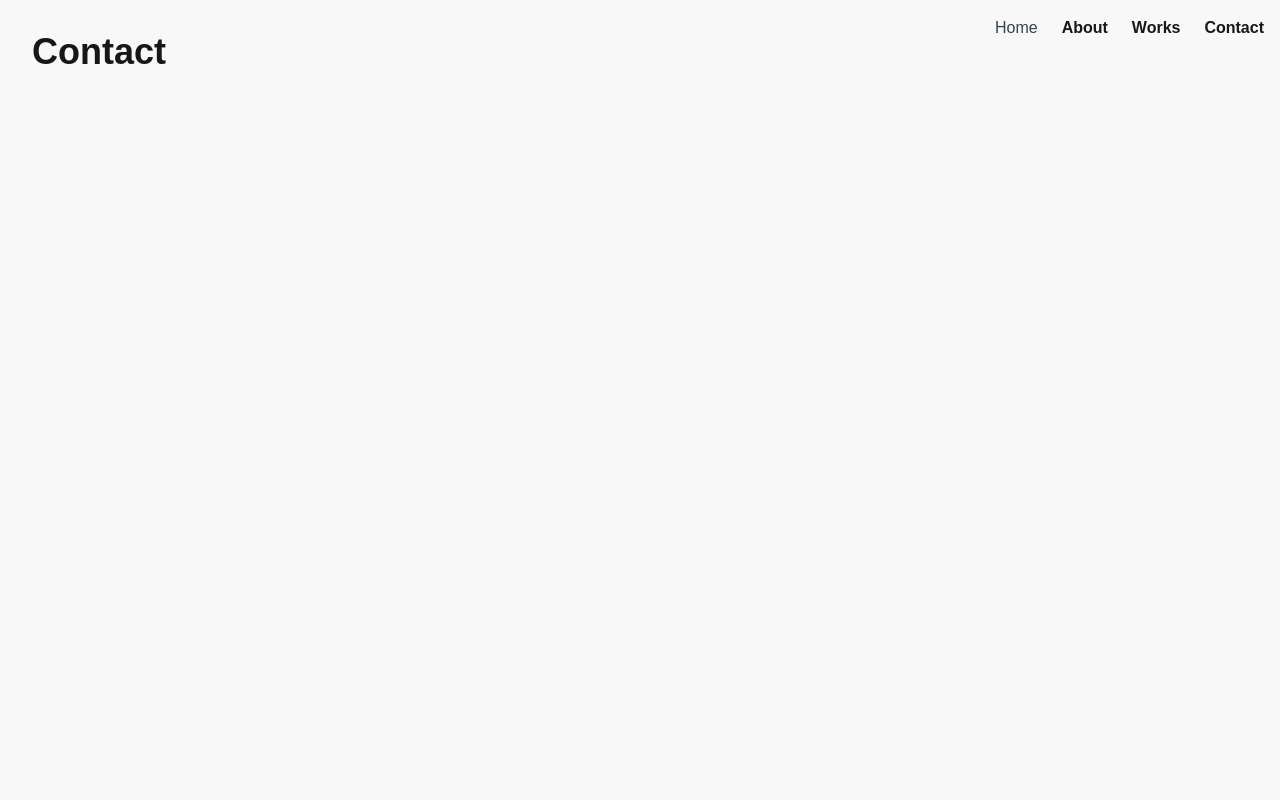
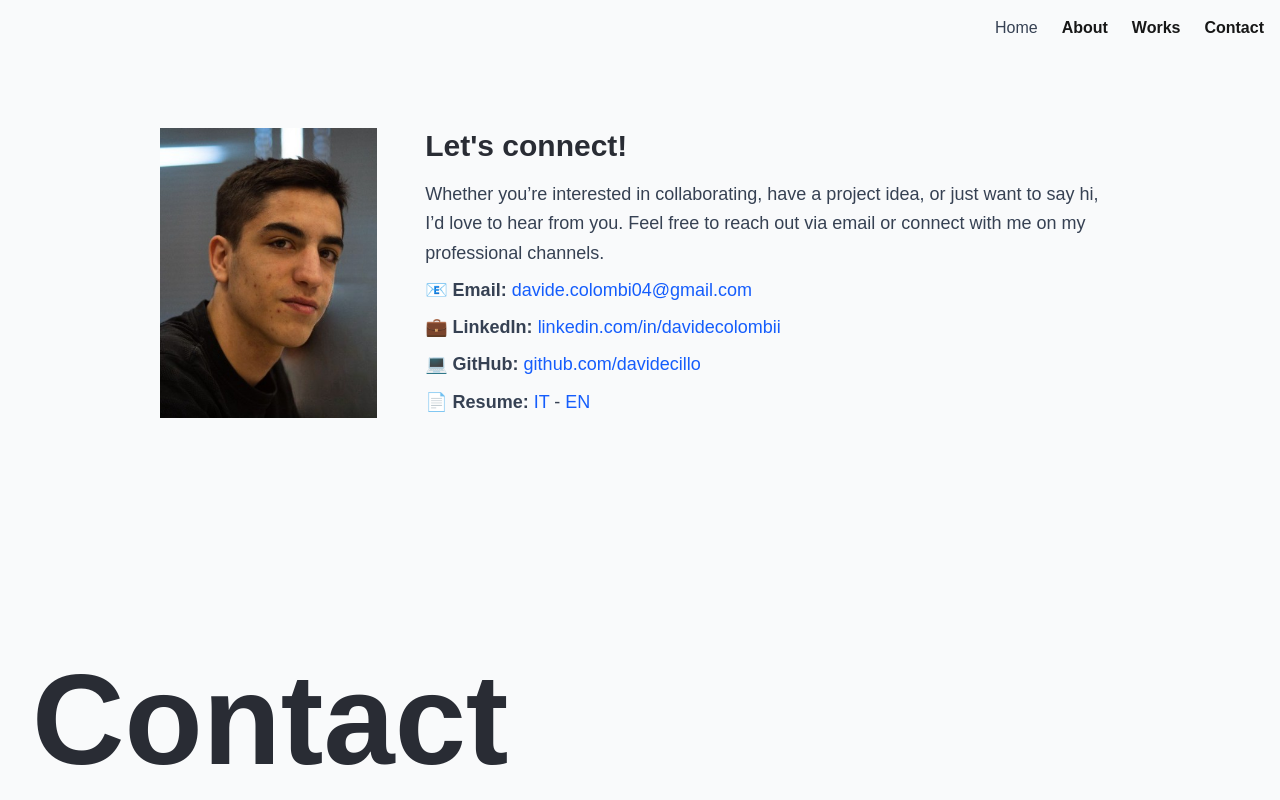
Before and after one commit to davidecillo/portfolio, a Next.js app: page /contact in a window 1280 px wide. Built offline with nearby package versions, Linux system fonts and the light colour scheme.

Commit message:
Add About and Contact pages with bio, profile image, social links, and downloadable CV

```diff
--- a/app/about/page.js
+++ b/app/about/page.js
@@ -3,32 +3,53 @@ import Image from "next/image";
 
 export default function About() {
   return (
-    <main className="flex flex-col items-center justify-center min-h-screen bg-gray-50">
+    <main className="flex flex-col items-center pt-8 min-h-screen bg-gray-50 overflow-x-hidden">
       <Navbar />
 
-      <div className="flex flex-col items-center p-8 space-y-8 max-w-[400px]">
-        <h2 className="text-lg mb-4">
-          I'm a UX/UI Designer based in Bergamo, Italy, focused on creating
-          intuitive, user-centered designs that enhance the user experience.
-        </h2>
+      <section className="flex flex-col md:flex-row items-start justify-start gap-12 px-8 py-8 max-w-5xl mx-auto">
+        <div className="relative">
+          <Image
+            src="/profile pic.jpg"
+            alt="Davide Colombi"
+            height={400}
+            width={300}
+            className=""
+          />
+        </div>
 
-        <Image
-          src="/profile pic.jpg"
-          width={300}
-          height={400}
-          alt="Davide Colombi"
-          className="shadow-xl"
-        />
-
-        <div className="flex flex-col items-start">
-          <p className="mb-4">
-            I specialize in creating intuitive, user-friendly designs that
-            provide meaningful experiences. With a passion for technology and
-            innovation, I constantly strive to improve and adapt to the
-            ever-changing design landscape.
+        <div className="w-full space-y-6 text-gray-700 text-lg leading-relaxed">
+          <p>
+            Hi! I'm Davide, a <strong>UX/UI Designer</strong> and{" "}
+            <strong>Front-End Developer</strong> with a deep passion for
+            crafting intuitive, meaningful experiences.
+          </p>
+          <p>
+            My approach combines curiosity, creativity and a solid understanding
+            of both design and development. I'm always seeking new ways to grow
+            and improve by exploring emerging trends, experimenting with fresh
+            ideas, and staying curious about how design and development can
+            shape the way we interact with technology.
           </p>
         </div>
-      </div>
+      </section>
+
+      <section className="px-8 pb-24 max-w-5xl mx-auto text-gray-700 text-lg leading-relaxed">
+        <h2 className="text-2xl font-semibold mb-2 text-[#292c34]">
+          Work Experiences
+        </h2>
+        <ul className="space-y-4">
+          <li>
+            <strong>UX/UI Designer</strong> at SIT Informatica |{" "}
+            <em> January 2025 - March 2025</em>
+            <br />
+            During my experience, I focused on developing front-end solutions
+            and designing intuitive UX/UI interfaces using SitePainter and
+            Portal Studio. Throughout the process, I collaborated closely with
+            cross-functional teams to create seamless user experiences and
+            continuously optimize design solutions.
+          </li>
+        </ul>
+      </section>
 
       <div className="fixed bottom-4 left-8 flex items-end">
         <h2 className="text-9xl font-bold text-[#292c34]">About</h2>
--- a/app/contact/page.js
+++ b/app/contact/page.js
@@ -3,11 +3,90 @@ import Image from "next/image";
 
 export default function Contact() {
   return (
-    <main>
+    <main className="flex flex-col items-center pt-8 min-h-screen bg-gray-50 overflow-x-hidden">
       <Navbar />
-      <div className="p-8">
-        <h1 className="text-4xl font-bold">Contact</h1>
-        {/* <p className="mt-4">Here you can find our contact details.</p> */}
+
+      <section className="flex flex-col md:flex-row items-start justify-start gap-12 px-8 py-24 max-w-5xl mx-auto w-full text-gray-700 text-lg leading-relaxed">
+        {/* Foto profilo */}
+        <div className="relative">
+          <Image
+            src="/profile pic.jpg"
+            alt="Davide Colombi"
+            height={400}
+            width={300}
+            className=""
+          />
+        </div>
+
+        <div className="w-full">
+          <h2 className="text-3xl font-semibold text-[#292c34] mb-4">
+            Let's connect!
+          </h2>
+          <p>
+            Whether you’re interested in collaborating, have a project idea, or
+            just want to say hi, <br /> I’d love to hear from you. Feel free to
+            reach out via email or connect with me on my professional channels.
+          </p>
+
+          <div className="space-y-2 mt-2">
+            <p>
+              📧 <strong>Email:</strong>{" "}
+              <a
+                href="mailto:davide.colombi04@gmail.com"
+                className="text-blue-600 hover:underline"
+              >
+                davide.colombi04@gmail.com
+              </a>
+            </p>
+            <p>
+              💼 <strong>LinkedIn:</strong>{" "}
+              <a
+                href="https://www.linkedin.com/in/davidecolombii"
+                target="_blank"
+                rel="noopener noreferrer"
+                className="text-blue-600 hover:underline"
+              >
+                linkedin.com/in/davidecolombii
+              </a>
+            </p>
+            <p>
+              💻 <strong>GitHub:</strong>{" "}
+              <a
+                href="https://github.com/davidecillo"
+                target="_blank"
+                rel="noopener noreferrer"
+                className="text-blue-600 hover:underline"
+              >
+                github.com/davidecillo
+              </a>
+            </p>
+            <p>
+              📄 <strong>Resume: </strong>{" "}
+              <a
+                href="/cv/Colombi Davide - CV 2025.pdf"
+                target="_blank"
+                rel="noopener noreferrer"
+                className="text-blue-600 hover:underline"
+              >
+                IT
+              </a>
+              {" - "}
+              <a
+                href="/cv/Colombi Davide - CV EN 2025.pdf"
+                target="_blank"
+                rel="noopener noreferrer"
+                className="text-blue-600 hover:underline"
+              >
+                EN
+              </a>
+            </p>
+          </div>
+        </div>
+      </section>
+
+      {/* Titolo fisso */}
+      <div className="fixed bottom-4 left-8 flex items-end">
+        <h2 className="text-9xl font-bold text-[#292c34]">Contact</h2>
       </div>
     </main>
   );
--- /dev/null
+++ b/app/works/CineVerse/page.js
@@ -0,0 +1,7 @@
+export default function CineVerse(){
+    return(
+        <main>
+            CineVerse
+        </main>
+    )
+}
--- /dev/null
+++ b/app/works/PawPal/page.js
@@ -0,0 +1,73 @@
+"use client"
+import Navbar from "@/components/Navbar";
+import Image from "next/image";
+import { useState } from "react";
+
+const images = [
+  "/Projects/PawPal - hand mockup.png",
+];
+
+export default function PawPal() {
+  const [current, setCurrent] = useState(0);
+
+  const prevImage = () =>
+    setCurrent((current - 1 + images.length) % images.length);
+  const nextImage = () => setCurrent((current + 1) % images.length);
+
+  return (
+    <main className="flex flex-col items-center pt-8 min-h-screen bg-gray-50 overflow-x-hidden">
+      <Navbar />
+
+      <section className="px-8 py-24 max-w-5xl mx-auto text-gray-700 text-lg leading-relaxed space-y-10">
+        <div>
+          <h1 className="text-4xl font-bold text-[#292c34] mb-2">PawPal</h1>
+          <p className="text-gray-500 mb-4">February 2025</p>
+          <p>
+            PawPal is a mobile-first app designed to help dog owners collect,
+            share, and revisit their best moments with their furry friends.
+            Users can keep a memory diary, organize their dog’s information, and
+            interact with a clean and playful interface.
+          </p>
+        </div>
+
+        <div>
+          <h2 className="text-2xl font-semibold text-[#292c34] mb-2">
+            Tools & Technologies
+          </h2>
+          <ul className="list-disc list-inside">
+            <li>Figma</li>
+            <li>Next.js (structure & routing)</li>
+            <li>React (for future implementation)</li>
+          </ul>
+        </div>
+
+        <div>
+          <h2 className="text-2xl font-semibold text-[#292c34] mb-4">
+            Gallery
+          </h2>
+          <div className="relative w-full h-[400px] rounded-2xl overflow-hidden shadow-lg">
+            <Image
+              src={images[current]}
+              alt={`PawPal screenshot ${current + 1}`}
+              layout="fill"
+              objectFit="cover"
+              className="transition-all duration-500"
+            />
+            <button
+              onClick={prevImage}
+              className="absolute left-4 top-1/2 transform -translate-y-1/2 bg-white/70 hover:bg-white p-2 rounded-full shadow"
+            >
+              ◀
+            </button>
+            <button
+              onClick={nextImage}
+              className="absolute right-4 top-1/2 transform -translate-y-1/2 bg-white/70 hover:bg-white p-2 rounded-full shadow"
+            >
+              ▶
+            </button>
+          </div>
+        </div>
+      </section>
+    </main>
+  );
+}
--- /dev/null
+++ b/app/works/Porsche/page.js
@@ -0,0 +1,7 @@
+export default function Porsche(){
+    return(
+        <main>
+            Porsche
+        </main>
+    )
+}
--- /dev/null
+++ b/app/works/Spotify/page.js
@@ -0,0 +1,7 @@
+export default function Spotify(){
+    return(
+        <main>
+            Spotify Rebranding
+        </main>
+    )
+}
--- a/app/works/page.js
+++ b/app/works/page.js
@@ -1,12 +1,33 @@
 import Navbar from "@/components/Navbar";
 import Image from "next/image";
+import Link from "next/link";
 
 export default function Works() {
   const projects = [
-    { id: 1, image: "/Projects/PawPal - Cover.jpg", title: "PawPal" },
-    { id: 2, image: "/Projects/Spotify Rebranding - Main Pages.jpg", title: "Spotify Rebranding" },
-    { id: 3, image: "/Projects/Cineverse.jpg", title: "CineVerse" },
-    { id: 4, image: "/Projects/Porsche.jpg", title: "Porsche App" }
+    {
+      id: 1,
+      image: "/Projects/PawPal - Cover.jpg",
+      title: "PawPal",
+      path: "PawPal",
+    },
+    {
+      id: 2,
+      image: "/Projects/Spotify Rebranding - Main Pages.jpg",
+      title: "Spotify Rebranding",
+      path: "Spotify",
+    },
+    {
+      id: 3,
+      image: "/Projects/Cineverse.jpg",
+      title: "CineVerse",
+      path: "CineVerse",
+    },
+    {
+      id: 4,
+      image: "/Projects/Porsche.jpg",
+      title: "Porsche App",
+      path: "Porsche",
+    },
   ];
 
   return (
@@ -17,8 +38,9 @@ export default function Works() {
       <div className="relative w-full flex items-center justify-start overflow-hidden mb-16">
         <div className="flex space-x-6 pr-6 overflow-x-scroll snap-x snap-mandatory scroll-smooth scrollbar-hide">
           {projects.map((project) => (
-            <div
+            <Link
               key={project.id}
+              href={`/works/${project.path}`}
               className="snap-start flex-shrink-0 h-[60vh] aspect-[4/3] relative shadow-xl overflow-hidden"
             >
               <Image
@@ -28,7 +50,7 @@ export default function Works() {
                 className="object-cover"
                 quality={100}
               />
-            </div>
+            </Link>
           ))}
         </div>
       </div>
```
Also changed, not shown: 2 other files (tests, documents, lock files or other folders).
